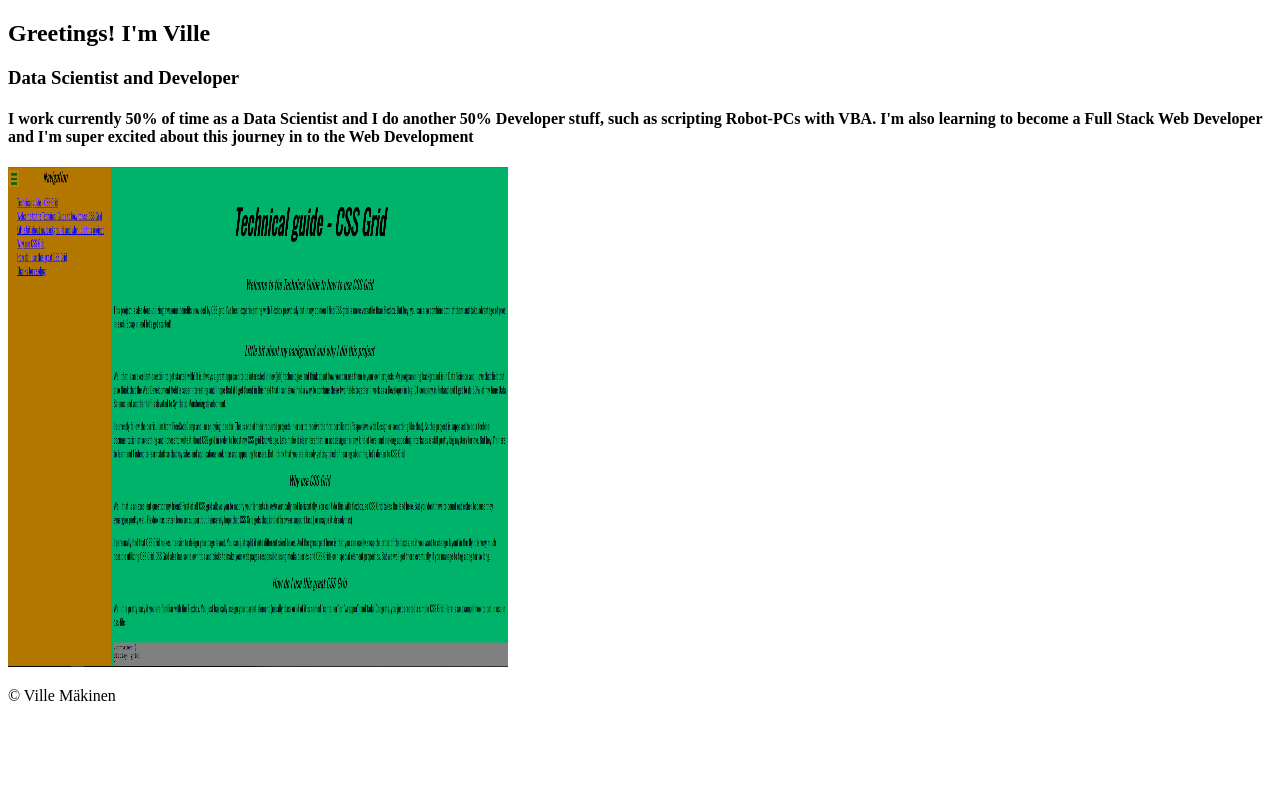
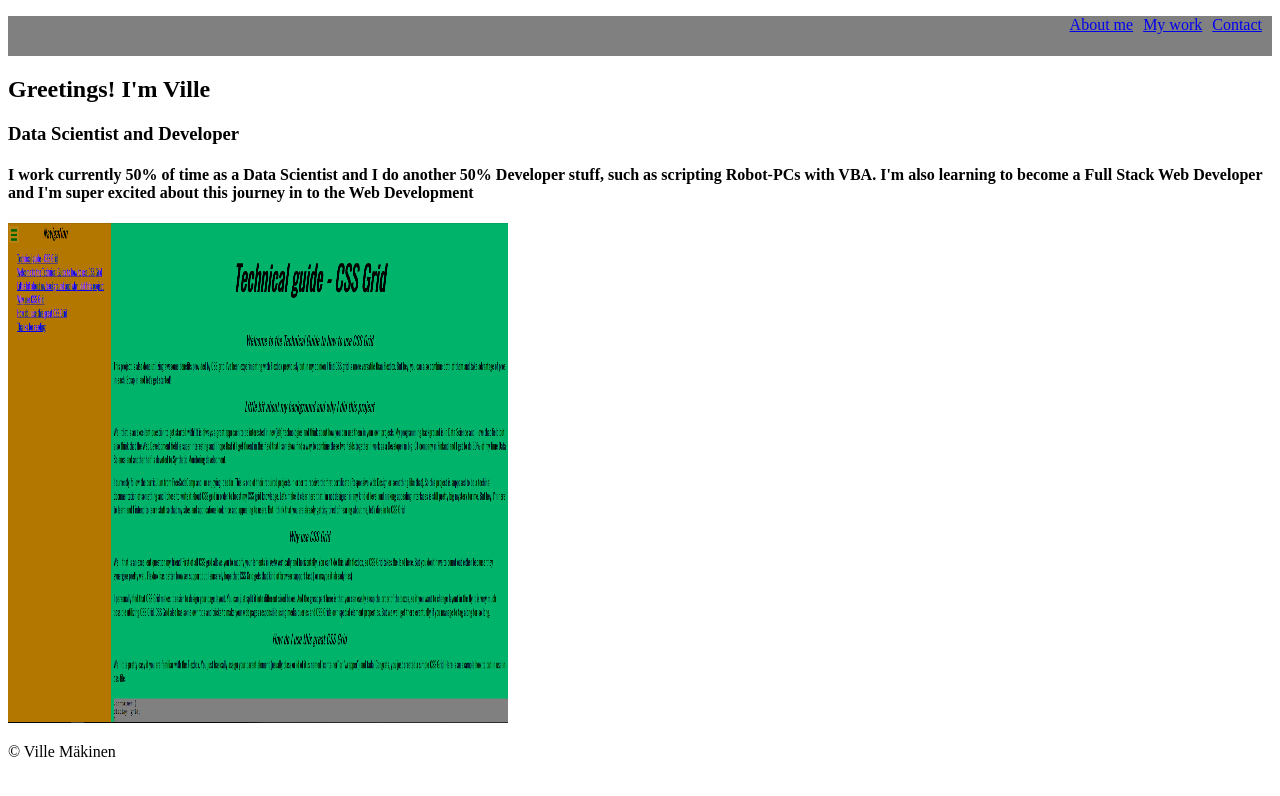
Before and after one commit to Sphagnumshuffle/Web-Development-Projects, a plain HTML site: page Portfolio Page/index.html in a window 1280 px wide. Drawn offline with Linux system fonts and the light colour scheme; a script that the page names is missing.

Commit message:
Slight modifications to html and css files

```diff
--- a/Portfolio Page/index.html
+++ b/Portfolio Page/index.html
@@ -10,7 +10,12 @@
 </head>
 <body>
 
-    <nav id="navbar">
+    <nav>
+        <ul id="navbar">
+            <li><a href="welcome-section">About me</a></li>
+            <li><a href="#projects">My work</a></li>
+            <li><a href="#contact">Contact</a></li>
+        </ul>
 
     </nav>
 
@@ -41,6 +46,10 @@
 
     </section>
 
+    <section id="contact">
+
+    </section>
+
     <footer>
         <p> &copy; Ville Mäkinen</p>
     </footer>
--- a/Portfolio Page/main.css
+++ b/Portfolio Page/main.css
@@ -4,3 +4,16 @@ img {
     width: 500px;
     height: 500px;
 }
+
+ul li {
+    list-style: none;
+    margin-right: 10px;
+}
+
+#navbar {
+    display: flex;
+    justify-content: flex-end;
+
+    height: 5vh;
+    background: grey;
+}
```
